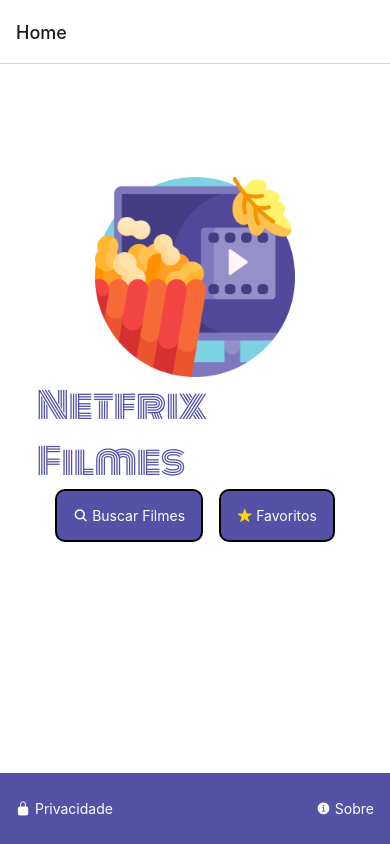
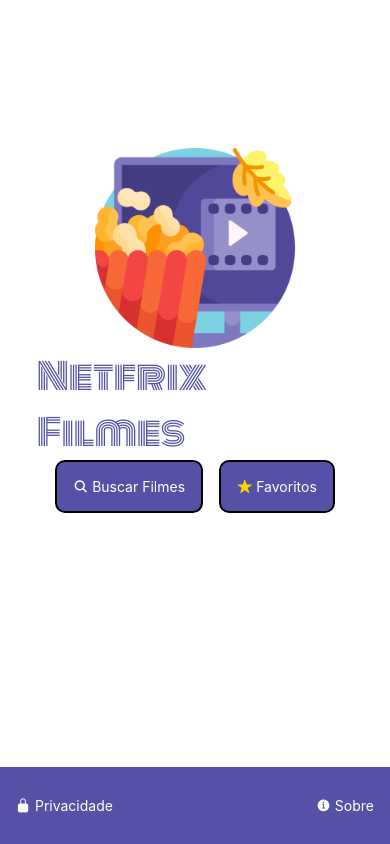
Before and after one commit to rafael-tecinternet/netfrix, a React Native app: screen / in a window 390 px wide. Built offline with nearby package versions, Linux system fonts and the light colour scheme.

Commit message:
Recursos nativos
ScreenOptions , options e headerShown

```diff
--- a/App.js
+++ b/App.js
@@ -17,9 +17,25 @@ const App = () => {
       <StatusBar />
       {/* O NavigationContainer deve envolver todas as telas navegáveis do nosso APP. */}
       <NavigationContainer>
-        <Stack.Navigator initialRouteName="Home">
-          <Stack.Screen component={Home} name="Home" />
-          <Stack.Screen component={FormBusca} name="FormBusca" />
+        <Stack.Navigator
+          initialRouteName="Home"
+          screenOptions={{
+            headerStyle: {
+              backgroundColor: "#5451a6",
+            },
+            headerTintColor: "white",
+          }}
+        >
+          <Stack.Screen
+            component={Home}
+            name="Home"
+            options={{ headerShown: false }}
+          />
+          <Stack.Screen
+            component={FormBusca}
+            name="FormBusca"
+            options={{ title: "Buscar Filmes" }}
+          />
           <Stack.Screen component={Favoritos} name="Favoritos" />
           <Stack.Screen component={Privacidade} name="Privacidade" />
           <Stack.Screen component={Sobre} name="Sobre" />
```
